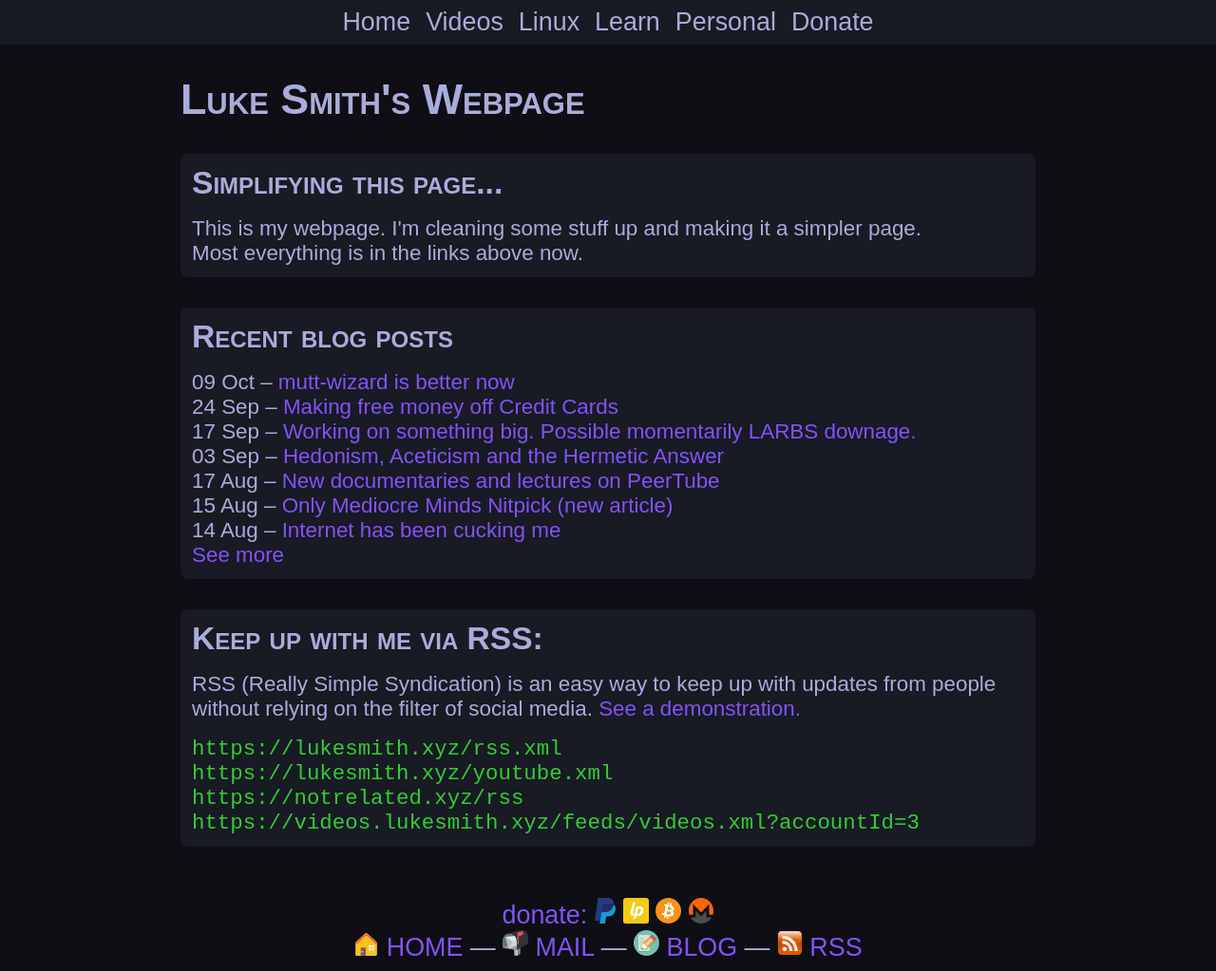
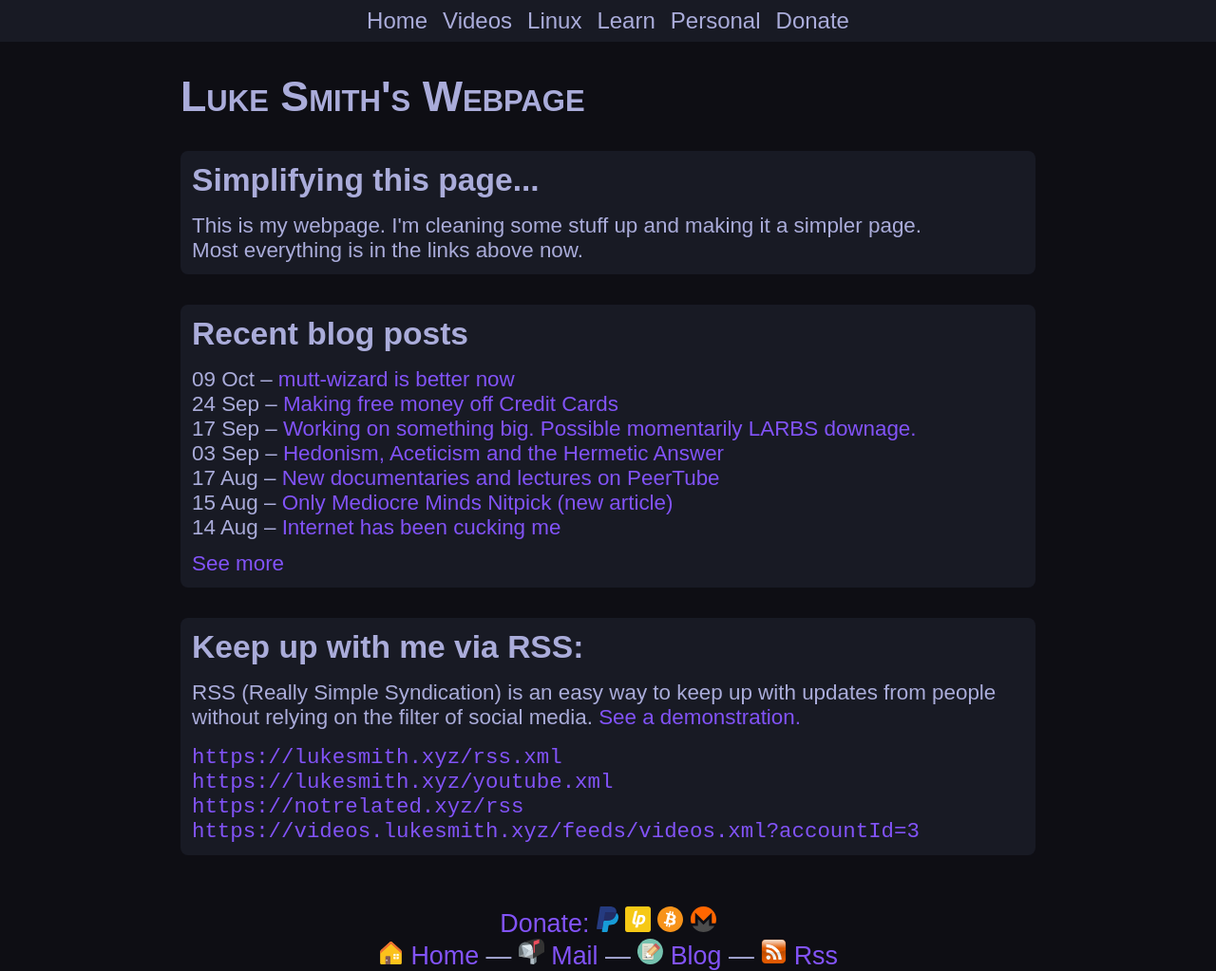
Before and after one commit to kolaczyn/lukesmithxyz, a plain HTML site: page index.html in a window 1280 px wide. Shown: the whole page at 95% size. Drawn offline with nearby package versions, Linux system fonts and the light colour scheme; files that its build step writes are made by us from their sources.

Commit message:
Removed redundant code, formated html

```diff
--- a/index.html
+++ b/index.html
@@ -79,7 +79,12 @@
     <div class="recent-posts content">
         <h2>Recent blog posts</h2>
         <ul>
-        <li>09 Oct – <a href="https://lukesmith.xyz/2020.html#muttwizard-is-better-now">mutt-wizard is better now</a></li><li>24 Sep – <a href="https://lukesmith.xyz/credit-cards.html">Making free money off Credit Cards</a></li><li>17 Sep – <a href="https://lukesmith.xyz/2020.html#working-on-something-big-possible-momentarily-larbs-downage">Working on something big. Possible momentarily LARBS downage.</a></li><li>03 Sep – <a href="https://lukesmith.xyz/poetic.html">Hedonism, Aceticism and the Hermetic Answer</a></li><li>17 Aug – <a href="https://lukesmith.xyz/2020.html#new-documentaries-and-lectures-on-peertube">New documentaries and lectures on PeerTube</a></li><li>15 Aug – <a href="https://lukesmith.xyz/2020.html#only-mediocre-minds-nitpick-new-article">Only Mediocre Minds Nitpick (new article)</a></li><li>14 Aug – <a href="https://lukesmith.xyz/2020.html#internet-has-been-cucking-me">Internet has been cucking me</a></li>
+        <li>09 Oct – <a href="https://lukesmith.xyz/2020.html#muttwizard-is-better-now">mutt-wizard is better now</a></li>
+        <li>24 Sep – <a href="https://lukesmith.xyz/credit-cards.html">Making free money off Credit Cards</a></li>
+        <li>17 Sep – <a href="https://lukesmith.xyz/2020.html#working-on-something-big-possible-momentarily-larbs-downage">Working on something big. Possible momentarily LARBS downage.</a></li>
+        <li>03 Sep – <a href="https://lukesmith.xyz/poetic.html">Hedonism, Aceticism and the Hermetic Answer</a></li><li>17 Aug – <a href="https://lukesmith.xyz/2020.html#new-documentaries-and-lectures-on-peertube">New documentaries and lectures on PeerTube</a></li>
+        <li>15 Aug – <a href="https://lukesmith.xyz/2020.html#only-mediocre-minds-nitpick-new-article">Only Mediocre Minds Nitpick (new article)</a></li>
+        <li>14 Aug – <a href="https://lukesmith.xyz/2020.html#internet-has-been-cucking-me">Internet has been cucking me</a></li>
         <li><a href="https://lukesmith.xyz/blogindex.html">See more</a></li>
         </ul>
     </div>
@@ -99,16 +104,16 @@ https://videos.lukesmith.xyz/feeds/videos.xml?accountId=3</code></pre>
 
 
 <footer>
-    <a href="https://lukesmith.xyz/donate.html">donate:</a>
+    <a href="https://lukesmith.xyz/donate.html">Donate:</a>
     <a href="https://paypal.me/lukemsmith"><img src="assets/paypal.svg" alt="Paypal" title="Paypal"></a>
     <a href="https://liberapay.com/LukeSmith"><img src="assets/liberapay.svg" alt="Liberapay" title="Liberapay"></a>
     <a href="https://lukesmith.xyz/pix/qr_btc.png"><img src="assets/bitcoin.svg" alt="Bitcoin" title="My Bitcoin address"></a>
     <a href="https://lukesmith.xyz/pix/qr_xmr.png"><img src="assets/monero.svg" alt="Monero" title="My Monero address"></a>
 <br>
-    <a href="https://lukesmith.xyz/index.html"><img src="assets/home.svg" alt="Home" title="Return to main page"> HOME</a> —
-    <a href="https://lukesmith.xyz/emailme.html"><img src="assets/email.svg" alt="Contact" title="How to contact me"> MAIL</a> —
-    <a href="https://lukesmith.xyz/blogindex.html"><img src="assets/blog.svg" alt="Blog" title="Blog"> BLOG</a> —
-    <a href="https://lukesmith.xyz/rss.xml"><img src="assets/rss.svg" alt="RSS" title="Subscribe to my RSS feed for updates."> RSS</a>
+    <a href="https://lukesmith.xyz/index.html"><img src="assets/home.svg" alt="Home" title="Return to main page"> Home</a> —
+    <a href="https://lukesmith.xyz/emailme.html"><img src="assets/email.svg" alt="Contact" title="How to contact me"> Mail</a> —
+    <a href="https://lukesmith.xyz/blogindex.html"><img src="assets/blog.svg" alt="Blog" title="Blog"> Blog</a> —
+    <a href="https://lukesmith.xyz/rss.xml"><img src="assets/rss.svg" alt="RSS" title="Subscribe to my RSS feed for updates."> Rss</a>
 </footer>
 
 
--- a/sass/_modifiers.scss
+++ b/sass/_modifiers.scss
@@ -1,12 +1,3 @@
-strong {
-    color: indianred;
+code {
+    color: $color-primary;
 }
-
-em {
-    text-shadow: -1px 1px #444;
-    color: greenyellow;
-}
-
-code {
-    color: limegreen;
-}
--- a/sass/_nav.scss
+++ b/sass/_nav.scss
@@ -1,5 +1,5 @@
 nav {
-    font-size: larger;
+    font-size: 1.5rem;
     background-color: $color-bg-light;
     display: flex;
     justify-content: center;
--- a/sass/_recent-posts.scss
+++ b/sass/_recent-posts.scss
@@ -1,3 +1,5 @@
 .recent-posts{
-    // background-color: steelblue;
+    li:last-child{
+        margin-top: .75rem;
+    }
 }
--- a/sass/_typography.scss
+++ b/sass/_typography.scss
@@ -6,5 +6,4 @@ h1,
 h2,
 h3 {
 	color: $color-white;
-	font-variant: small-caps;
 }
```
